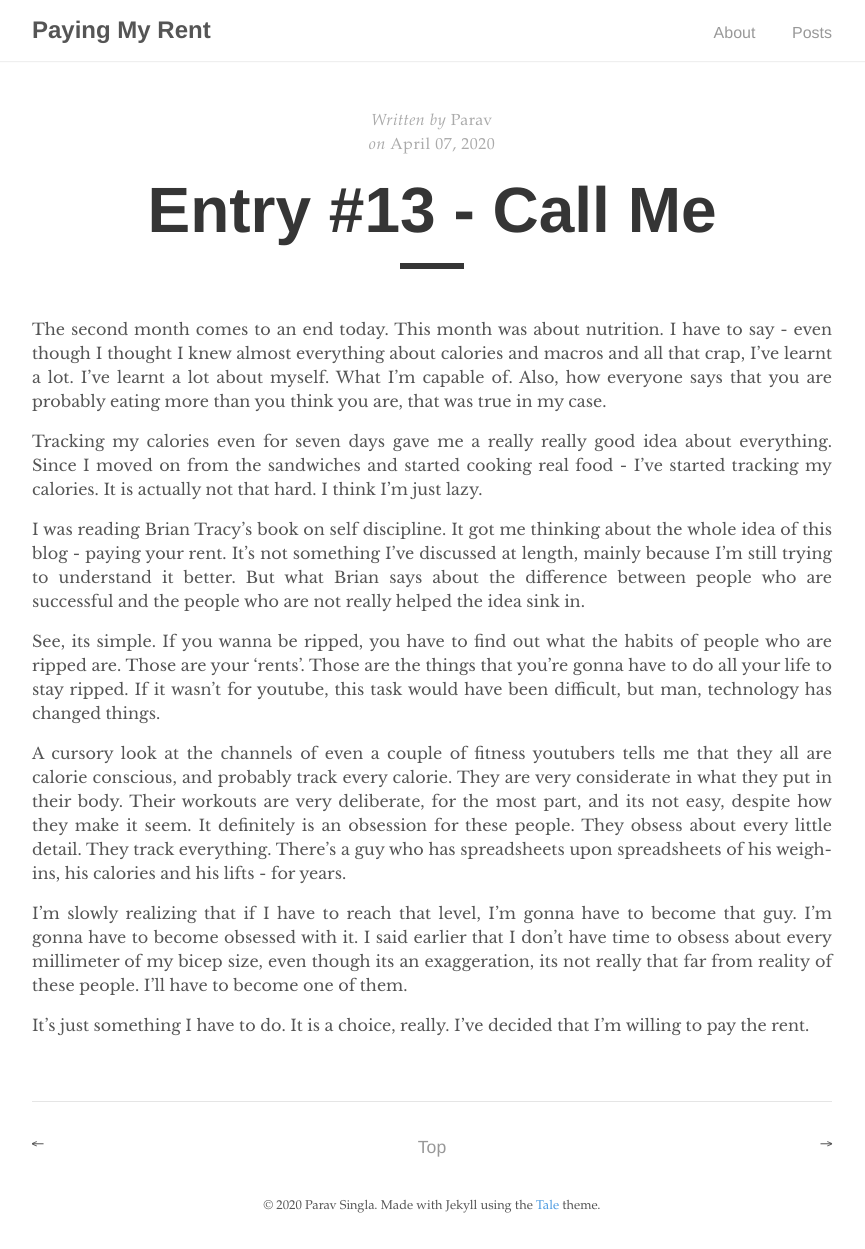
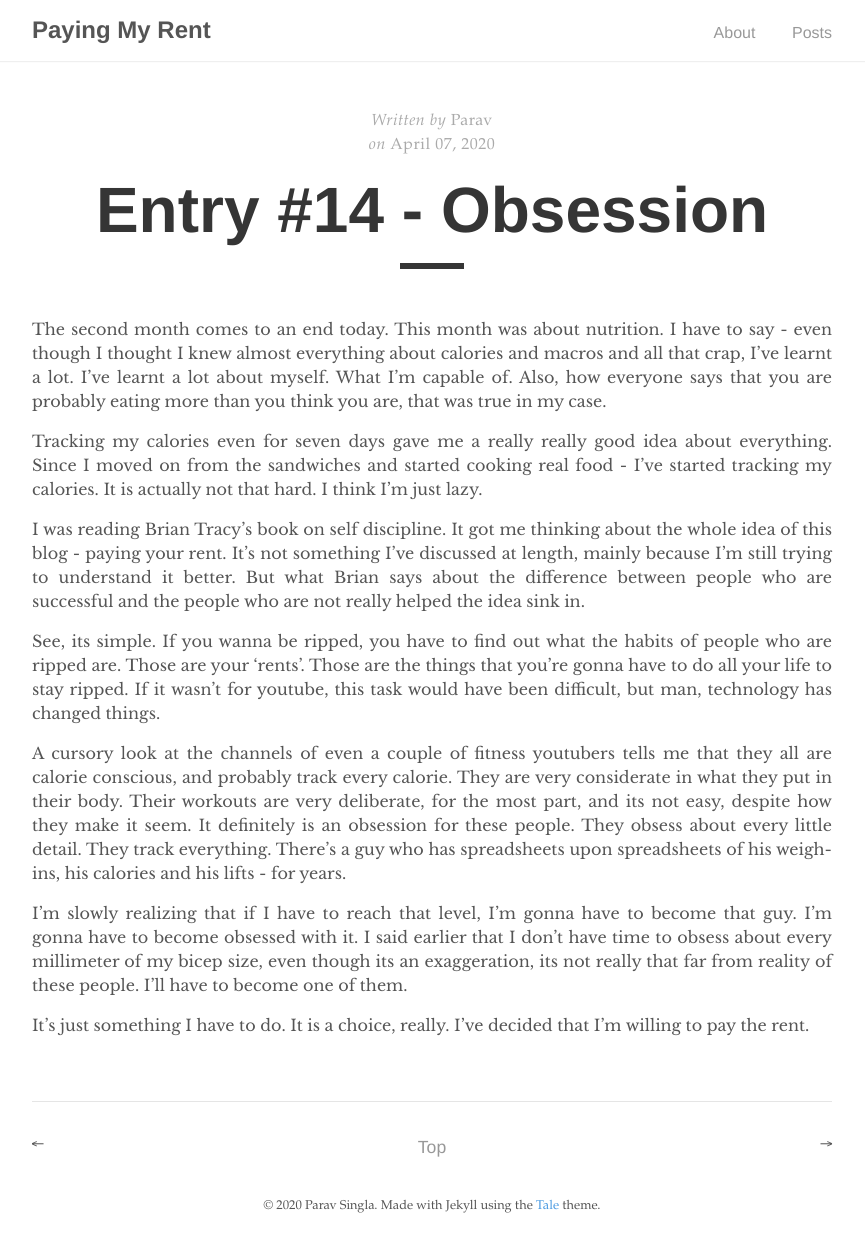
Before and after one commit to paravsingla/payingmyrent, a Jekyll site: the page built from _posts/2020-04-07-obsession.md, in a window 1280 px wide. Shown: the whole page, without its empty margins (208-1073 px from the left). Built offline with Jekyll 4.4.1, drawn with Linux system fonts in a browser that asks for light colours.

Commit message:
Update 2020-04-07-obsession.md

```diff
--- a/_posts/2020-04-07-obsession.md
+++ b/_posts/2020-04-07-obsession.md
@@ -1,6 +1,6 @@
 ---
 layout: post
-title:  "Entry #13 - Call Me"
+title:  "Entry #14 - Obsession"
 author: "Parav"
 comments: false
 ---
```
